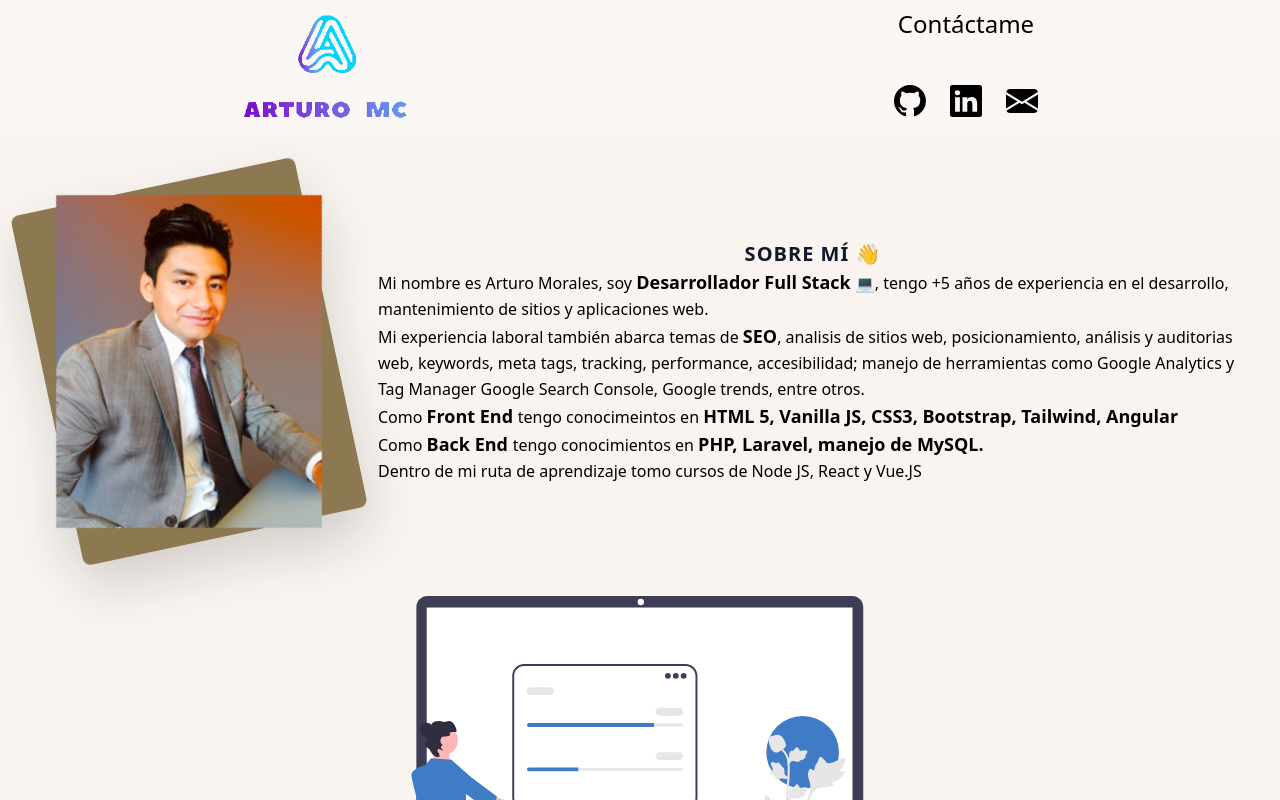
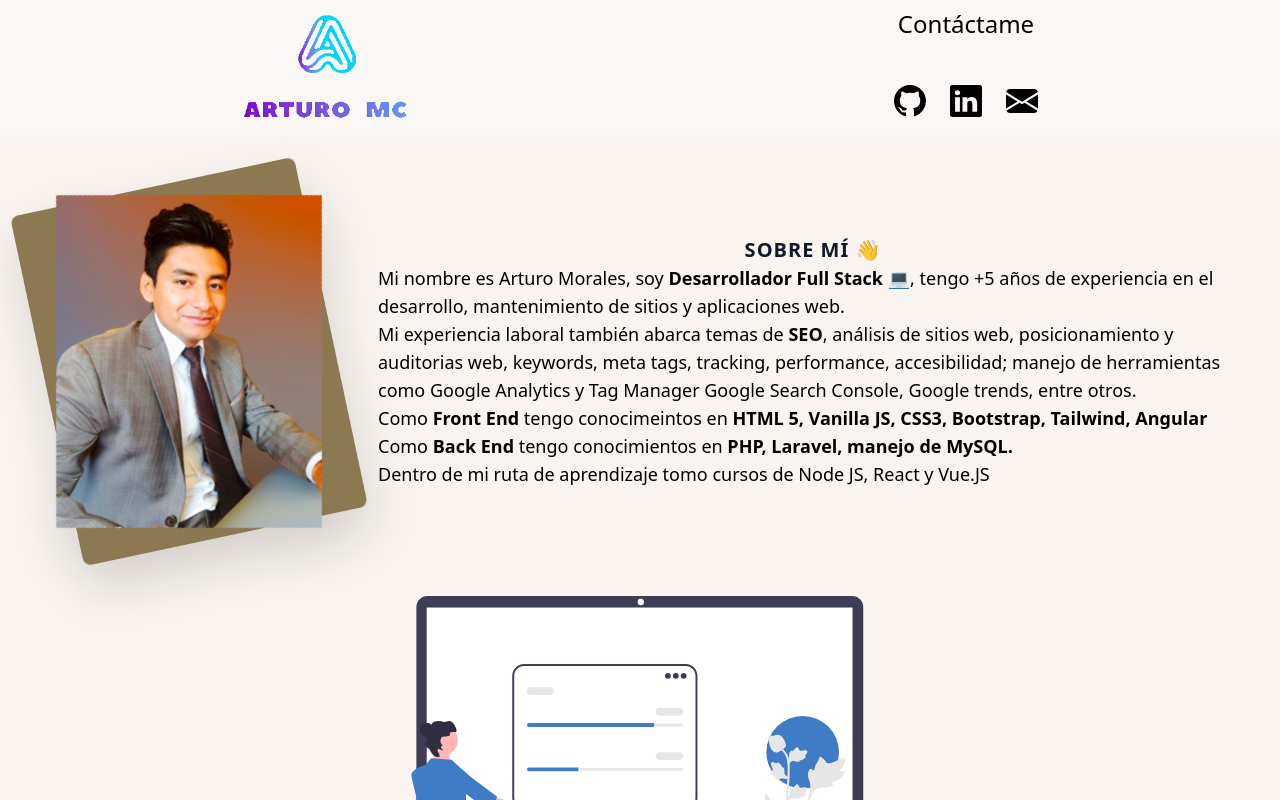
Before and after one commit to artmcel/artmcel.github.io, a React (Vite) app: page / in a window 1280 px wide. Shown: the top 800 px of the page. Built offline with nearby package versions, Linux system fonts and the light colour scheme.

Commit message:
add lg media

```diff
--- a/src/Introduce.jsx
+++ b/src/Introduce.jsx
@@ -17,11 +17,11 @@ export default function Introduce() {
         md:basis-3/4
         lg:w-3/4 lg:basis-3/4">
         <h2 className="h2">SOBRE MÍ 👋</h2>
-        <p className="whitespace-pre-line leading-relaxed">
+        <p className="whitespace-pre-line leading-relaxed lg:text-lg">
           Mi nombre es Arturo Morales, soy <a className="font-bold text-lg">Desarrollador Full Stack</a> 💻, tengo +5 años
           de experiencia en el desarrollo, mantenimiento de sitios y aplicaciones web.
           <br />
-          Mi experiencia laboral también abarca temas de <a className='font-bold text-lg'>SEO</a>, analisis de sitios web, posicionamiento, análisis y auditorias web, keywords, meta tags, tracking, performance, accesibilidad;
+          Mi experiencia laboral también abarca temas de <a className='font-bold text-lg'>SEO</a>, análisis de sitios web, posicionamiento y auditorias web, keywords, meta tags, tracking, performance, accesibilidad;
           manejo de herramientas como Google Analytics y Tag Manager Google Search Console, Google trends, entre otros.
           <br />
           Como <a className="font-bold text-lg">Front End </a>tengo conocimeintos en <a className='font-bold text-lg'>HTML 5, Vanilla JS, CSS3, Bootstrap, Tailwind, Angular</a>
```
